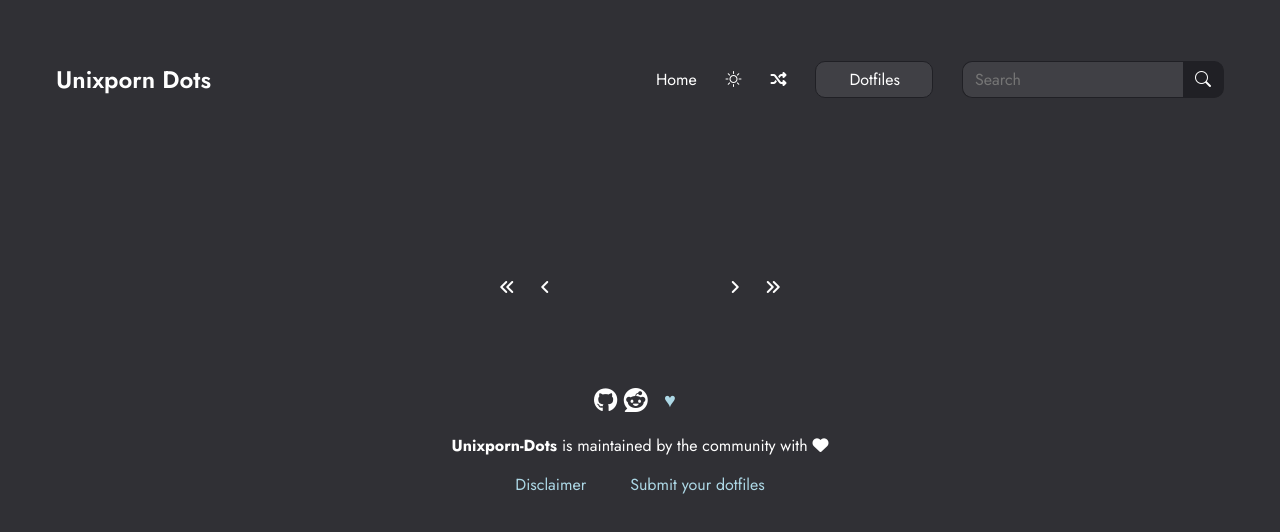
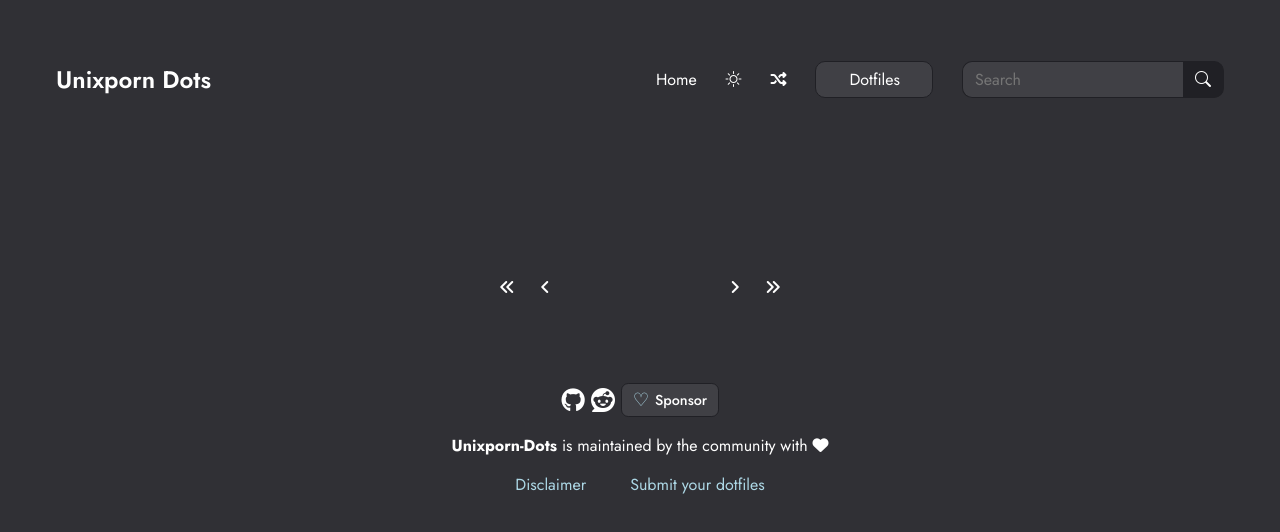
Before and after one commit to unixporn-dots/unixporn-dots.github.io, a plain HTML site: page index.html in a window 1280 px wide. Drawn offline with nearby package versions, Linux system fonts and the light colour scheme.

Commit message:
Label the footer support button Sponsor

```diff
--- a/css/footer.css
+++ b/css/footer.css
@@ -24,15 +24,23 @@
 }
 
 .support-menu summary {
-    display: grid;
-    place-items: center;
-    inline-size: 2rem;
-    block-size: 2rem;
-    border-radius: 50%;
+    display: flex;
+    align-items: center;
+    gap: .35rem;
+    min-block-size: 2rem;
+    padding: 0 .65rem;
+    border: 1px solid var(--body-background-darker);
+    border-radius: .45rem;
     list-style: none;
     cursor: pointer;
+    background: var(--body-background-lighter);
+    color: var(--font-color);
+    font: 500 .9rem "Jost", sans-serif;
+}
+
+.support-heart {
     color: var(--theme-color);
-    font-size: 1.25rem;
+    font: 1.15rem sans-serif;
     line-height: 1;
 }
 
@@ -42,7 +50,7 @@
 
 .support-menu[open] summary,
 .support-menu summary:hover {
-    background: var(--body-background-lighter);
+    border-color: var(--theme-color);
 }
 
 .support-links {
--- a/index.html
+++ b/index.html
@@ -121,8 +121,9 @@
           <i class="fab fa-reddit" aria-hidden="true"></i>
         </a>
         <details class="support-menu">
-          <summary aria-label="Support armoredvortex" title="Support armoredvortex">
-            <span aria-hidden="true">♥</span>
+          <summary aria-label="Sponsor armoredvortex">
+            <span class="support-heart" aria-hidden="true">♡</span>
+            Sponsor
           </summary>
           <div class="support-links">
             <a href="https://ko-fi.com/armoredvortex">Ko-fi</a>
```
Also changed, not shown: disclaimer.html (+3 -2 lines), gtk-themes.html (+3 -2 lines), icons.html (+3 -2 lines).
